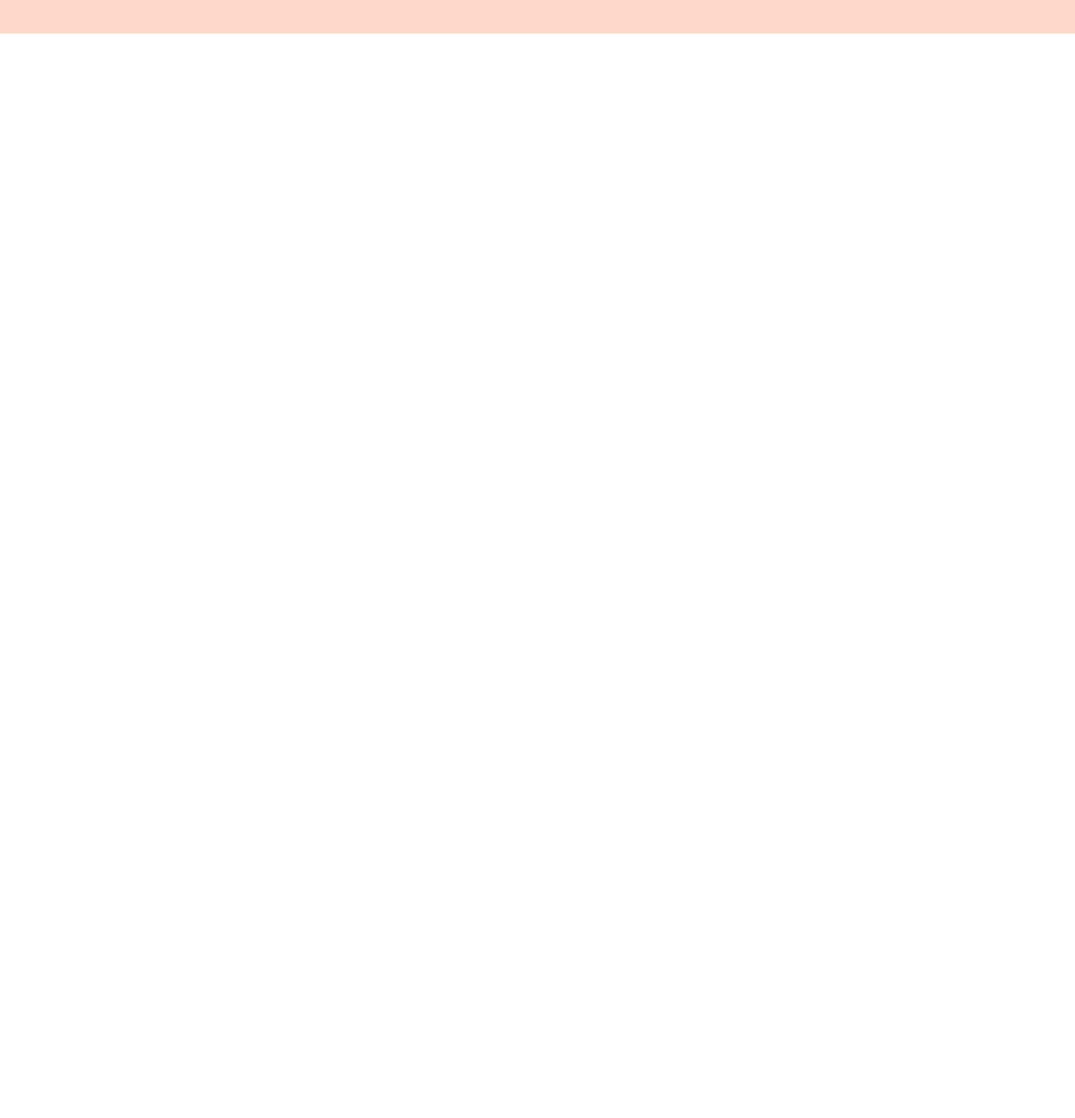
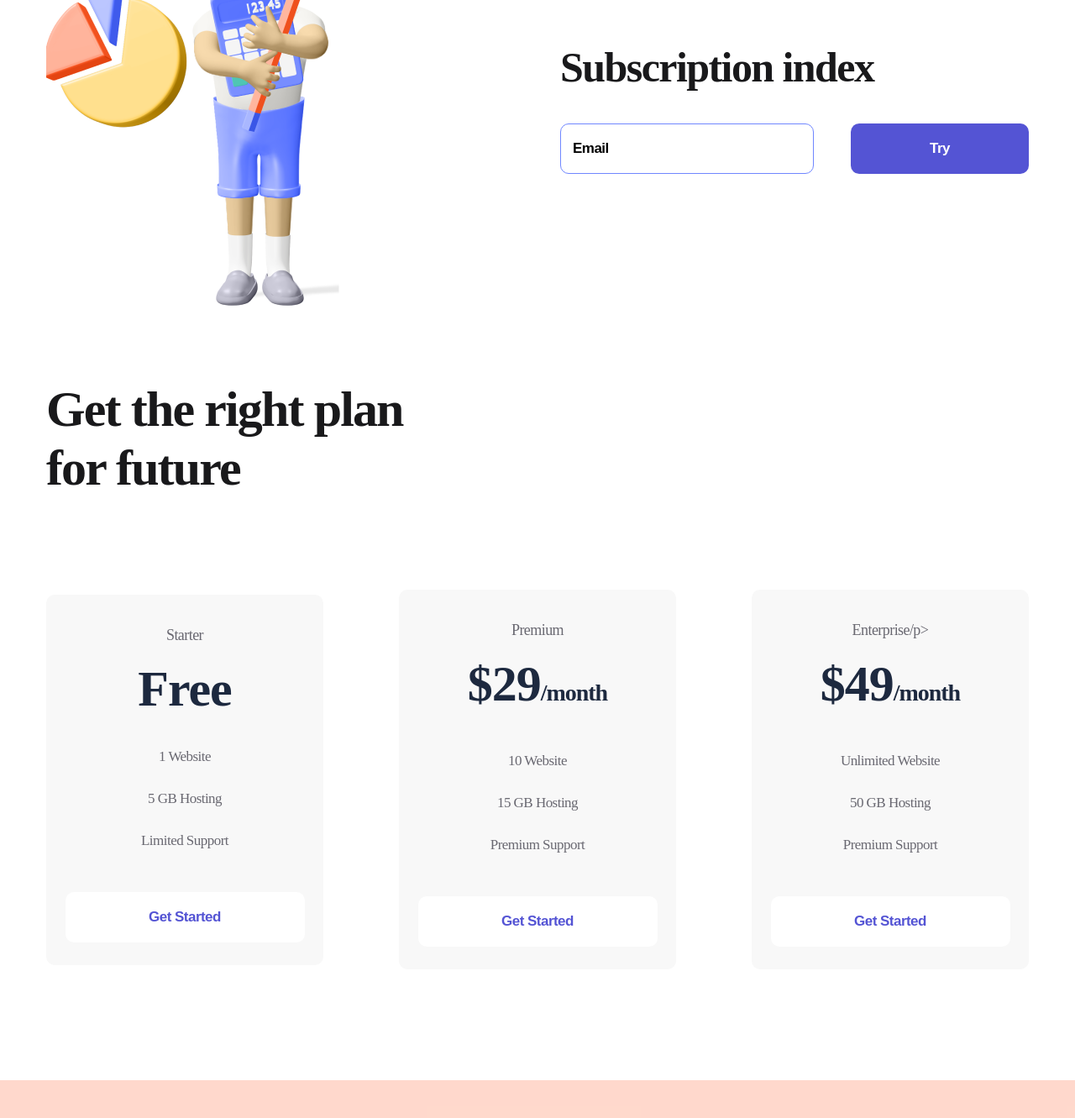
Before and after one commit to Alexander-Krivets/logoipsum, a plain HTML site: page index.html in a window 1280 px wide. Shown: the part 970-2301 px from the top of the page at 84% size. Before the commit the page ends 1010 px from the top, so only its background shows below. Drawn offline with nearby package versions, Linux system fonts and the light colour scheme.

Commit message:
Add files via upload

```diff
--- a/index.html
+++ b/index.html
@@ -51,6 +51,53 @@
       </div>
       <div><img src="img/firstman.png" alt="First man" /></div>
     </section>
+    <section class="container subscribe">
+      <div>
+        <img src="img/secondman.png" alt="Second Man" />
+      </div>
+      <div>
+        <h2 class="subscribe__title">Subscription index</h2>
+        <form>
+          <input class="input" type="email" placeholder="Email" />
+          <button class="button button__violet">Try</button>
+        </form>
+      </div>
+    </section>
+    <section class="container plan">
+      <h2 class="plan__title">Get the right plan for future</h2>
+      <div class="flex">
+        <div class="item">
+          <p class="item__text">Starter</p>
+          <h3 class="item__title">Free</span></h3>
+          <ul>
+            <li class="item__li">1 Website</li>
+            <li class="item__li">5 GB Hosting</li>
+            <li class="item__li">Limited Support</li>
+          </ul>
+          <button class="button button__item">Get Started</button>
+        </div>
+        <div class="item">
+          <p class="item__text">Premium</p>
+          <h3 class="item__title">$29<span>/month</span></h3>
+          <ul>
+            <li class="item__li">10 Website</li>
+            <li class="item__li">15 GB Hosting</li>
+            <li class="item__li">Premium Support</li>
+          </ul>
+          <button class="button button__item">Get Started</button>
+        </div>
+        <div class="item">
+          <p class="item__text">Enterprise/p>
+          <h3 class="item__title">$49<span>/month</span></h3>
+          <ul>
+            <li class="item__li">Unlimited Website</li>
+            <li class="item__li">50 GB Hosting</li>
+            <li class="item__li">Premium Support</li>
+          </ul>
+          <button class="button button__item">Get Started</button>
+        </div>
+      </div>
+    </section>
     <footer class="footer">
       <div class="container footer__flex">
         <div>
--- a/style/style.css
+++ b/style/style.css
@@ -16,7 +16,9 @@ footer {
 }
 .header__flex,
 .footer__flex,
-.about {
+.about,
+.subscribe,
+.flex {
   display: flex;
   justify-content: space-between;
   align-items: center;
@@ -96,3 +98,109 @@ footer {
   border: 1px solid #5454d4;
   margin-left: 35px;
 }
+.subscribe {
+  margin-bottom: 85px;
+}
+.subscribe__title {
+  font-weight: bold;
+  font-size: 50px;
+  line-height: 57px;
+  letter-spacing: -1.56316px;
+  color: #19191b;
+  margin-bottom: 38px;
+}
+.input {
+  width: 302px;
+  height: 60px;
+  border: 1px solid #7087ff;
+  border-radius: 10px;
+  padding-left: 14px;
+  box-sizing: border-box;
+  margin-right: 40px;
+}
+
+.input::placeholder,
+.input {
+  font-weight: bold;
+  font-size: 17px;
+  line-height: 22px;
+  letter-spacing: -0.531474px;
+  color: #000000;
+}
+
+.input:focus {
+  outline: none;
+}
+
+.plan {
+  margin-bottom: 132px;
+}
+
+.plan__title {
+  font-weight: bold;
+  font-size: 60px;
+  line-height: 70px;
+  letter-spacing: -1.87579px;
+  color: #19191b;
+  max-width: 505px;
+  margin-bottom: 110px;
+}
+.item {
+  width: 330px;
+  background: #696871;
+  background: #f8f8f8;
+  border-radius: 10px;
+  text-align: center;
+  padding: 34px 0 27px;
+}
+
+.item:hover {
+  transition: 500ms;
+  background: #ff7143;
+  box-shadow: 0px 32px 34px rgba(255, 112, 59, 0.317827);
+}
+
+.item:hover .item__text,
+.item:hover .item__title,
+.item:hover .item__li,
+.item:hover .button__item {
+  color: white;
+  transition: 500ms;
+}
+.item:hover .button__item {
+  transition: 500ms;
+  background: #9f3919;
+}
+.item__text {
+  font-size: 18px;
+  line-height: 28px;
+  letter-spacing: -0.562737px;
+  color: #696871;
+}
+.item__title {
+  font-weight: bold;
+  font-size: 60px;
+  line-height: 56px;
+  letter-spacing: -1.03448px;
+  color: #1d293f;
+  margin: 22px 0 28px;
+}
+
+.item__title span {
+  font-size: 28px;
+}
+.item__li {
+  list-style: none;
+  font-size: 17px;
+  line-height: 50px;
+  text-align: center;
+  letter-spacing: -0.531474px;
+  color: #696871;
+}
+
+.button__item {
+  width: 285px;
+  background: white;
+  color: #5454d4;
+  margin-top: 36px;
+}
```
Also changed, not shown: img/secondman.png (added).
